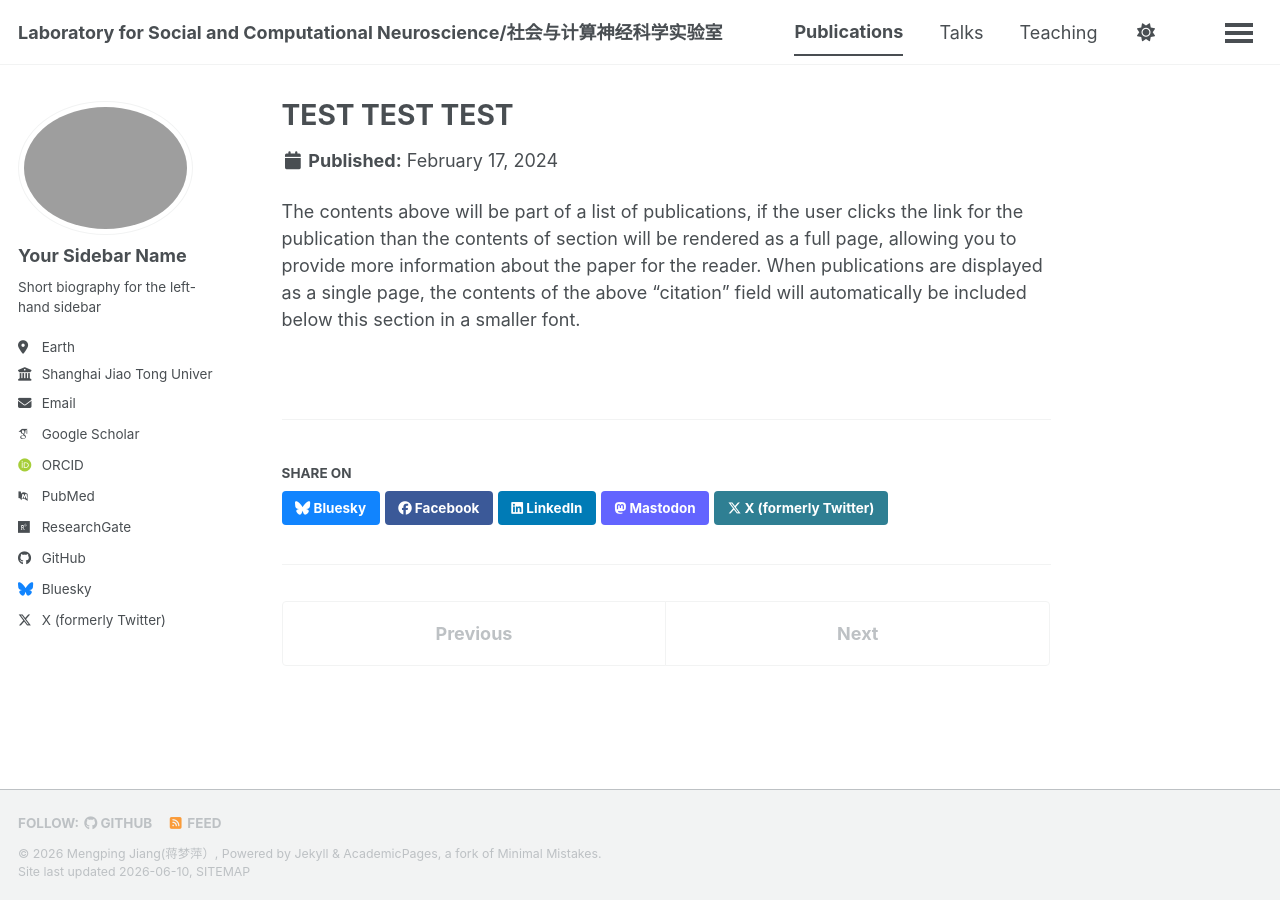
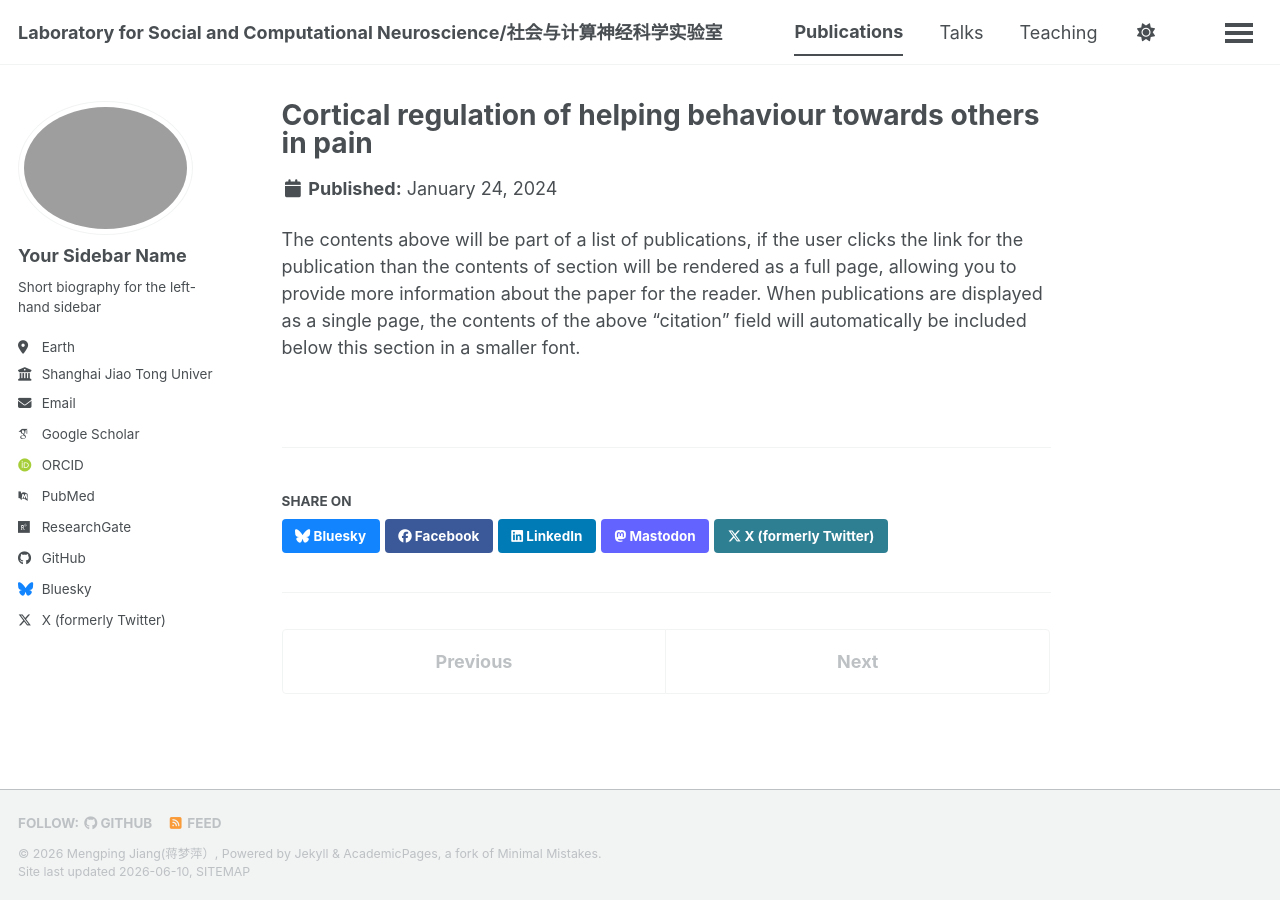
Before and after one commit to MengpingJiang/mengpingjiang.github.io, a Jekyll site: the page built from _publications/2024-01-24-nature-cortical-helping-pain.md, in a window 1280 px wide. Built offline with Jekyll 4.4.1, drawn with Linux system fonts in a browser that asks for light colours; some web fonts are replaced; a script bundle is joined from its source files by our own code; library files that are not in the unit come from our copies.

Commit message:
Update and rename 2024-02-17-paper-title-number-4.md to 2024-01-24-nature-cortical-helping-pain.md

```diff
--- a/_publications/2024-02-17-paper-title-number-4.md
+++ b/_publications/2024-01-24-nature-cortical-helping-pain.md
@@ -1,13 +1,13 @@
 ---
-  title: "TEST TEST TEST"
+  title: "Cortical regulation of helping behaviour towards others in pain"
 collection: publications
 category: conferences
-permalink: /publication/2024-02-17-paper-title-number-4
+permalink: /publication/2024-01-24-nature-cortical-helping-pain
 excerpt: 'This paper is about fixing template issue #693.'
 date: 2024-02-17
 venue: 'GitHub Journal of Bugs'
-paperurl: 'https://academicpages.github.io/files/paper3.pdf'
-citation: 'Your Name, You. (2024). &quot;Paper Title Number 3.&quot; <i>GitHub Journal of Bugs</i>. 1(3).'
+paperurl: 'https://www.nature.com/articles/s41586-023-06973-x'
+citation: 'Zhang, M., Wu, Y.E., Jiang, M. et al. Cortical regulation of helping behaviour towards others in pain. Nature 626, 136–144 (2024). https://doi.org/10.1038/s41586-023-06973-x'
 ---
 
 The contents above will be part of a list of publications, if the user clicks the link for the publication than the contents of section will be rendered as a full page, allowing you to provide more information about the paper for the reader. When publications are displayed as a single page, the contents of the above "citation" field will automatically be included below this section in a smaller font.
```
